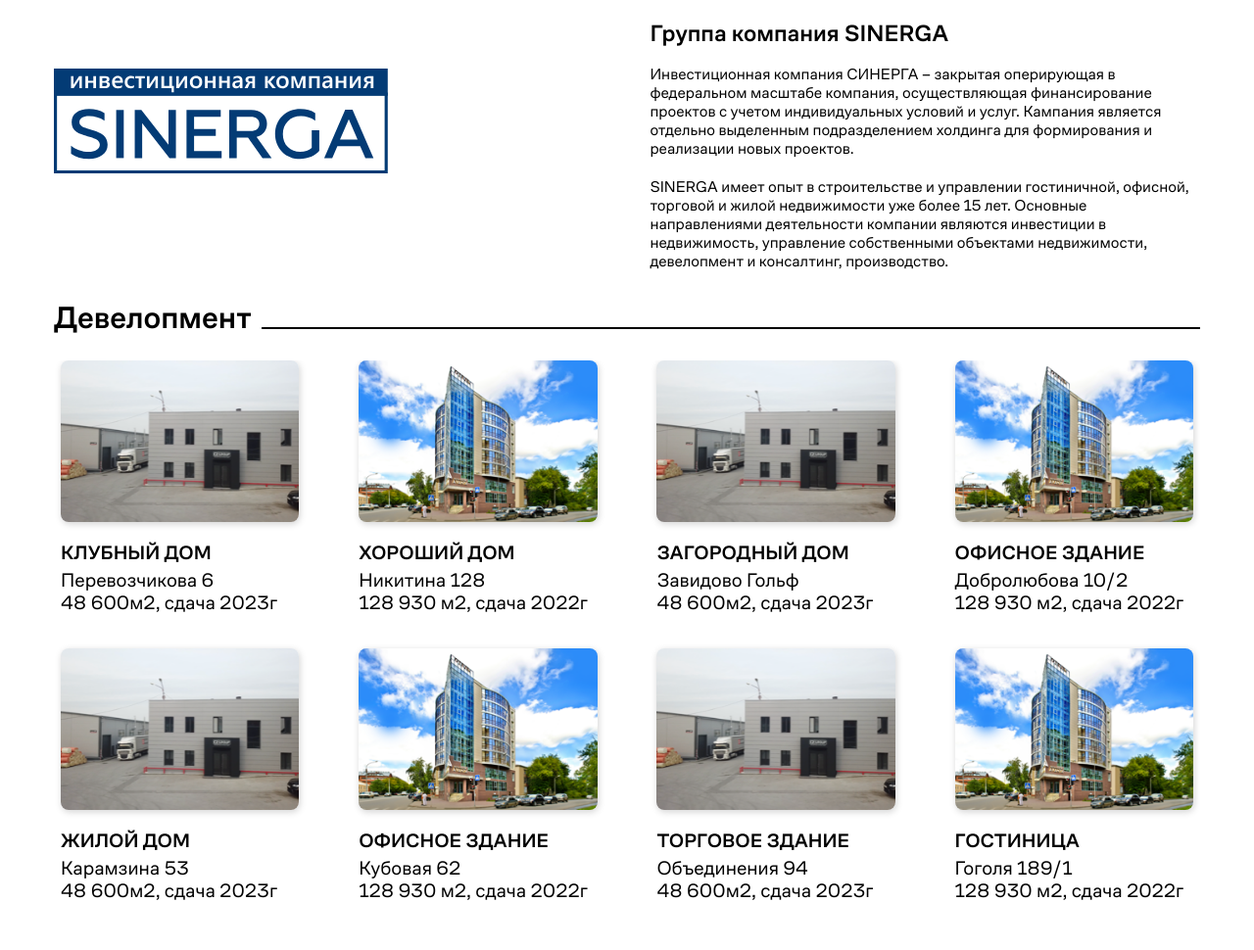
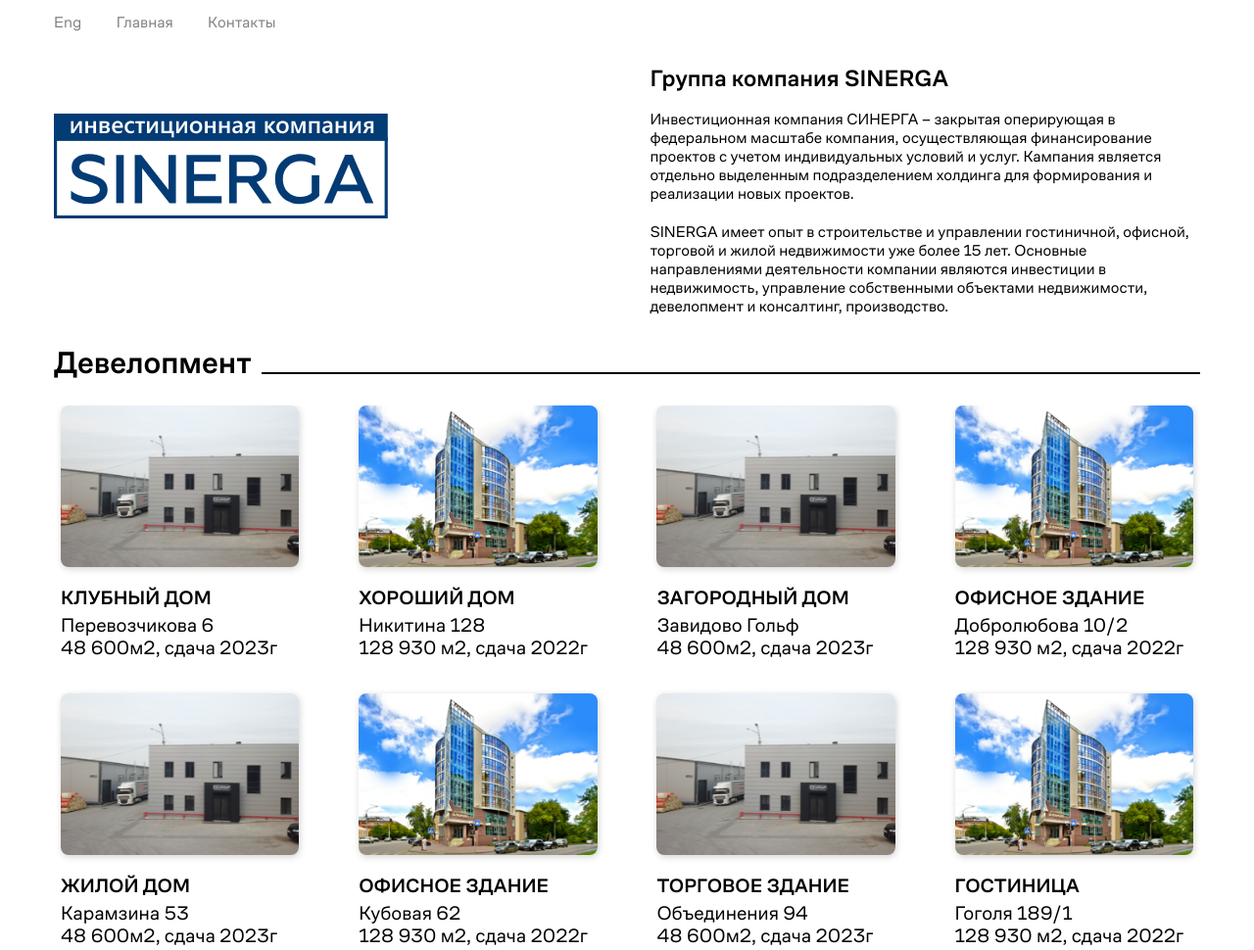
Before and after one commit to davlatsultonov/landing-sinerga, a plain HTML site: page index.html in a window 1280 px wide. Shown: the top 970 px of the page at 98% size. Drawn offline with Linux system fonts and the light colour scheme.

Commit message:
Добавил блок хлебных крошек

```diff
--- a/css/styles.css
+++ b/css/styles.css
@@ -139,6 +139,30 @@ body {
 .info-block__item .image {
     height: 200px;
 }
+
+/* breadcrumbs */
+.breadcrumbs {
+    margin-block: 11px;
+}
+
+.breadcrumbs__item {
+    display: inline-block;
+}
+
+.breadcrumbs__item:not(:last-child) {
+    margin-right: 32px;
+}
+
+.breadcrumbs__link {
+    font-size: 16px;
+    line-height: 19px;
+    color: #828282;
+}
+
+.breadcrumbs__link:hover {
+    text-decoration: underline;
+}
+
 
 /* card */
 .cards-wrapper {
--- a/index.html
+++ b/index.html
@@ -16,6 +16,17 @@
 <body>
 <div class="wrapper">
     <header class="header container">
+        <ul class="breadcrumbs">
+            <li class="breadcrumbs__item">
+                <a href="#" class="breadcrumbs__link">Eng</a>
+            </li>
+            <li class="breadcrumbs__item">
+                <a href="#" class="breadcrumbs__link">Главная</a>
+            </li>
+            <li class="breadcrumbs__item">
+                <a href="#" class="breadcrumbs__link">Контакты</a>
+            </li>
+        </ul>
     </header>
     <div class="content container">
         <div class="info-block info-block--indent-top cols-group cols-group--col-2">
```
